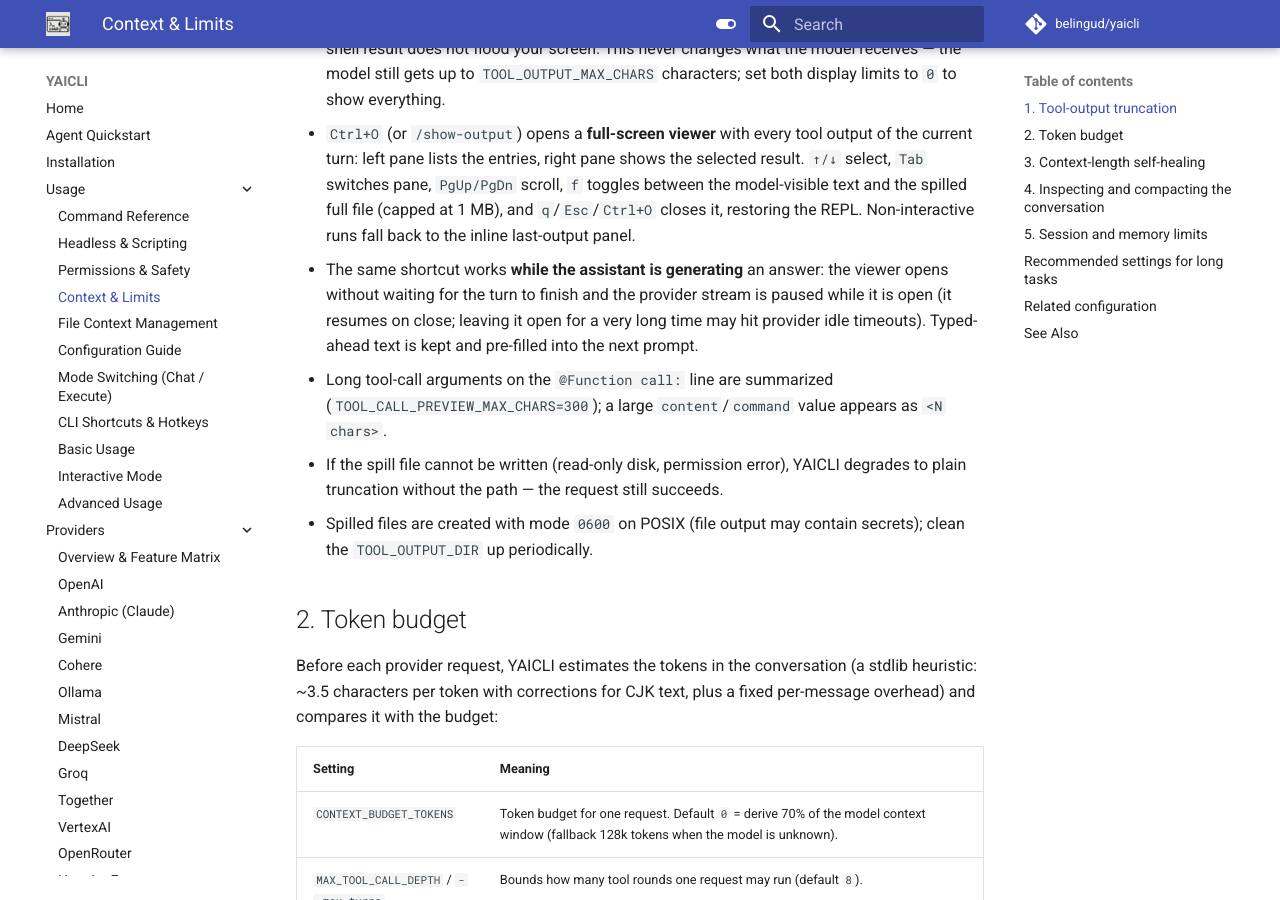
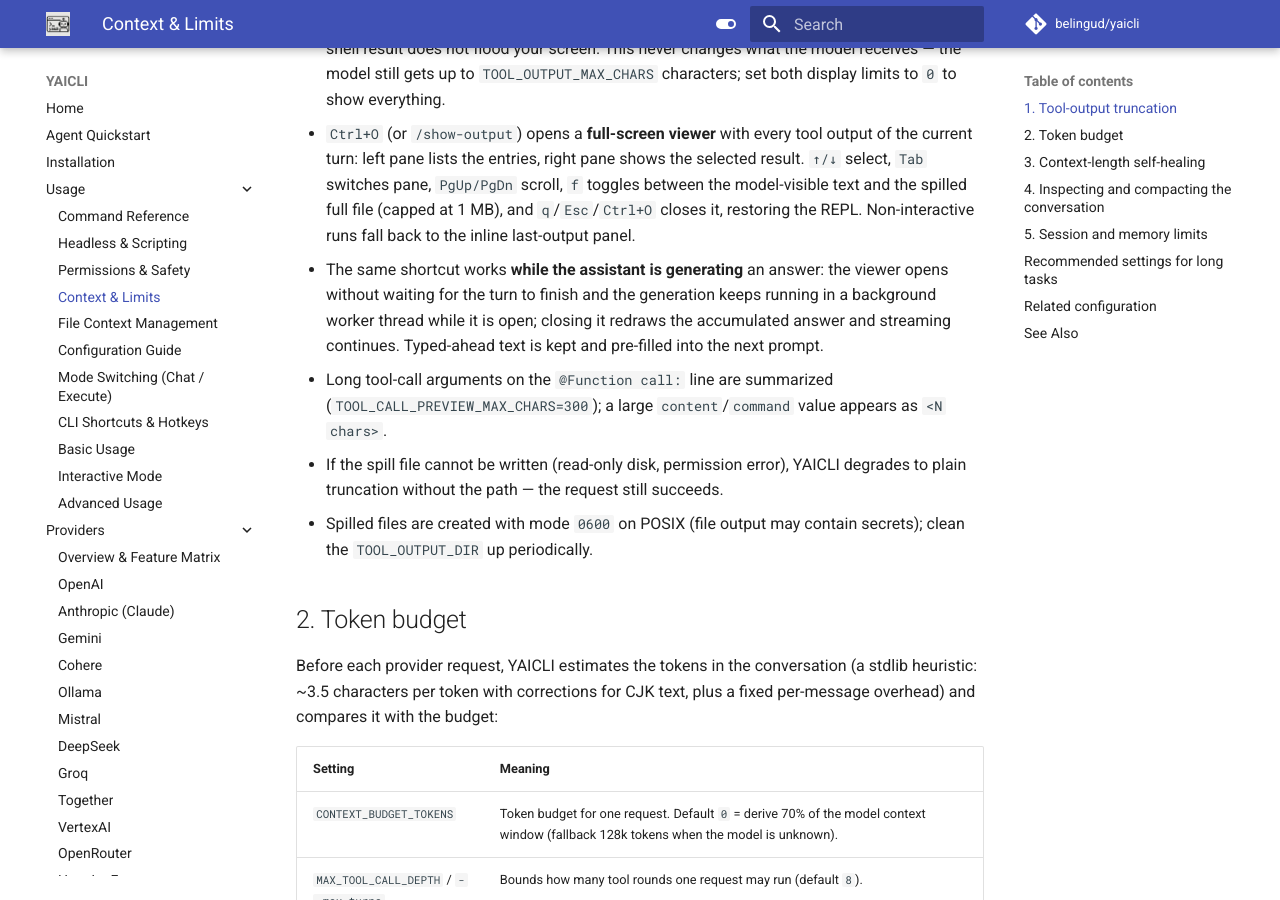
Before and after one commit to belingud/yaicli, an MkDocs documentation site: the page built from docs/usage/context-limits.md, in a window 1280 px wide and 900 px high, scrolled down 1541 px. Built offline with MkDocs 1.6.1 and Material for MkDocs 9.7.7, drawn with Linux system fonts in a browser that asks for light colours; comment, search, counter and statistics services are not loaded.

Commit message:
docs(tools): document background generation Ctrl+O behavior
Ctrl+O during an in-flight answer now opens the tool-output viewer while the
generation keeps running on a background worker thread; closing the viewer
redraws the accumulated answer. Update README, usage pages (cli, interactive,
commands, context-limits) and the py specs (background pipeline, cancellation,
abandoned-worker handling, worker-thread tool output rules).

```diff
--- a/docs/usage/context-limits.md
+++ b/docs/usage/context-limits.md
@@ -60,9 +60,9 @@
   file (capped at 1 MB), and `q`/`Esc`/`Ctrl+O` closes it, restoring the REPL. Non-interactive runs
   fall back to the inline last-output panel.
 - The same shortcut works **while the assistant is generating** an answer: the viewer opens without
-  waiting for the turn to finish and the provider stream is paused while it is open (it resumes on
-  close; leaving it open for a very long time may hit provider idle timeouts). Typed-ahead text is
-  kept and pre-filled into the next prompt.
+  waiting for the turn to finish and the generation keeps running in a background worker thread
+  while it is open; closing it redraws the accumulated answer and streaming continues. Typed-ahead
+  text is kept and pre-filled into the next prompt.
 - Long tool-call arguments on the `@Function call:` line are summarized
   (`TOOL_CALL_PREVIEW_MAX_CHARS=300`); a large `content`/`command` value appears as `<N chars>`.
 - If the spill file cannot be written (read-only disk, permission error), YAICLI degrades to plain
```
Also changed, not shown: .trellis/spec/py/cli-and-rendering.md (+13 -7 lines), .trellis/spec/py/function-tool-guidelines.md (+5 -0 lines), README.md (+2 -1 lines), docs/usage/cli.md (+1 -1 lines), docs/usage/commands.md (+1 -1 lines), docs/usage/interactive.md (+2 -2 lines).
